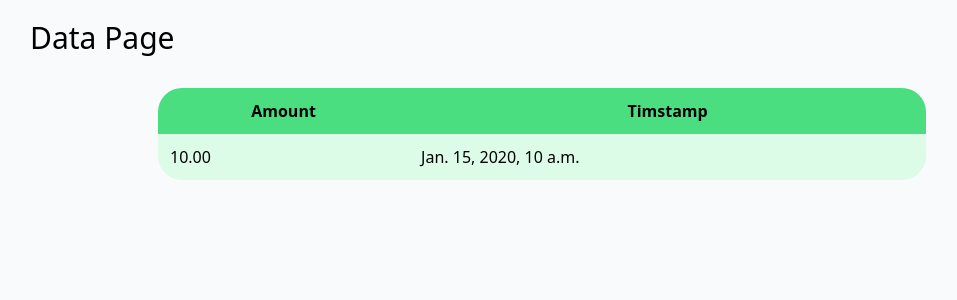
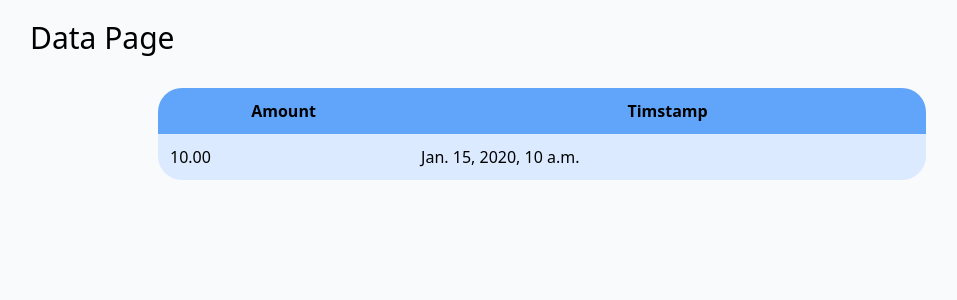
Before and after one commit to gregtam/simple_django_project, a Django app: page /data in a window 1280 px wide. Shown: the part 56-356 px from the top of the page, without its empty margins (98-1055 px from the left). Run offline with Django 5.2, Linux system fonts and the light colour scheme; a user stored in the database is signed in; tables that the repository leaves empty hold one stand-in row (values such as "Sample post"); parts of the project's set-up code (start-up, migrations or seed data) failed here and were passed over; some libraries are stand-ins or nearby versions.

Commit message:
Change to blue

```diff
--- a/pages/templates/pages/data.html
+++ b/pages/templates/pages/data.html
@@ -4,7 +4,7 @@
   <h1>Data Page</h1>
 
   <table class='mt-8 mx-auto overflow-hidden w-3/4 rounded-3xl'>
-    <thead class='bg-green-400'>
+    <thead class='bg-blue-400'>
       <tr class='border-0'>
         <th class="p-3 border-0">Amount</th>
         <th class="p-3 border-0">Timstamp</th>
@@ -12,7 +12,7 @@
     </thead>
     <tbody>
       {% for transaction in transactions %}
-        <tr class='border-0 even:bg-green-50 odd:bg-green-100'>
+        <tr class='border-0 even:bg-blue-50 odd:bg-blue-100'>
           <td class="p-3">{{ transaction.amount }}</td>
           <td class="p-3">{{ transaction.timestamp }}</td>
         </tr>
--- a/pages/templates/pages/partials/transactions_table.html
+++ b/pages/templates/pages/partials/transactions_table.html
@@ -1,5 +1,5 @@
 <table class='mt-8 mx-auto overflow-hidden w-3/4 rounded-3xl'>
-  <thead class='bg-green-400'>
+  <thead class='bg-blue-400'>
     <tr class='border-0'>
       <th class="p-3 border-0">Amount</th>
       <th class="p-3 border-0">Timstamp</th>
@@ -7,7 +7,7 @@
   </thead>
   <tbody>
     {% for transaction in transactions %}
-      <tr class='border-0 even:bg-green-50 odd:bg-green-100'>
+      <tr class='border-0 even:bg-blue-50 odd:bg-blue-100'>
         <td class="p-3">{{ transaction.amount }}</td>
         <td class="p-3">{{ transaction.timestamp }}</td>
       </tr>
```
